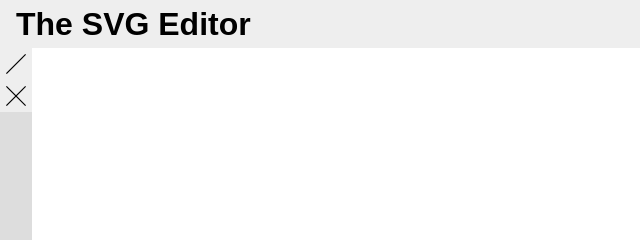
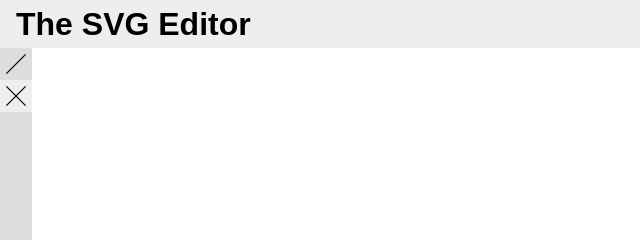
Before and after one commit to jlg-formation/spt-dec19, a website built with webpack: page src/index.html in a window 1280 px wide. In both pictures the pointer is over the button 16 px from the left and 64 px from the top of the page. Shown: the top 240 px of the page, 0-640 px from the left. Built offline with nearby package versions, Linux system fonts and the light colour scheme.

Commit message:
improve button style

```diff
--- a/src/style.css
+++ b/src/style.css
@@ -63,6 +63,16 @@ button {
   padding: 0.2em;
 }
 
+button:hover {
+  border-color: #ddd;
+  background: #ddd;
+}
+
+button:active {
+  border-color: #ccc;
+  background: #ccc;
+}
+
 button img {
   width: 100%;
 }
```
